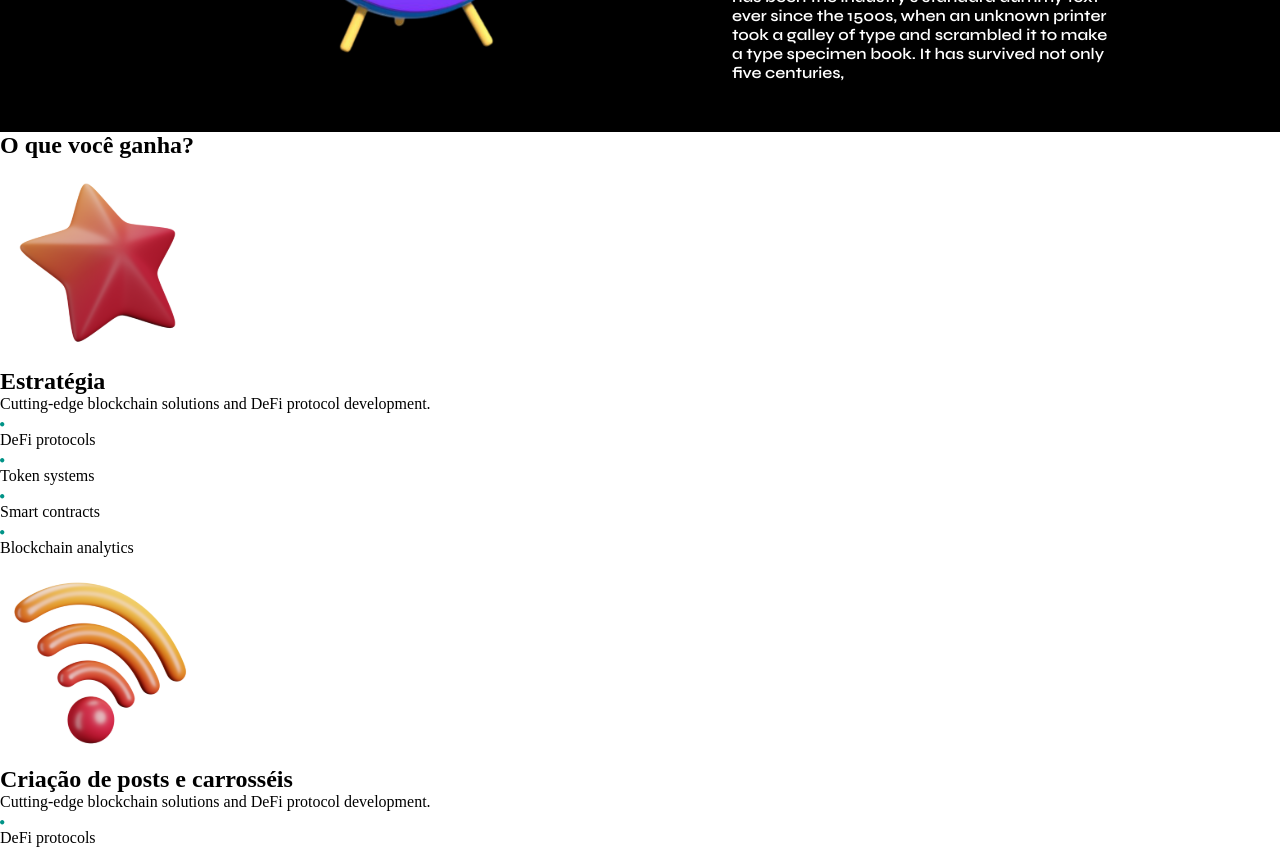
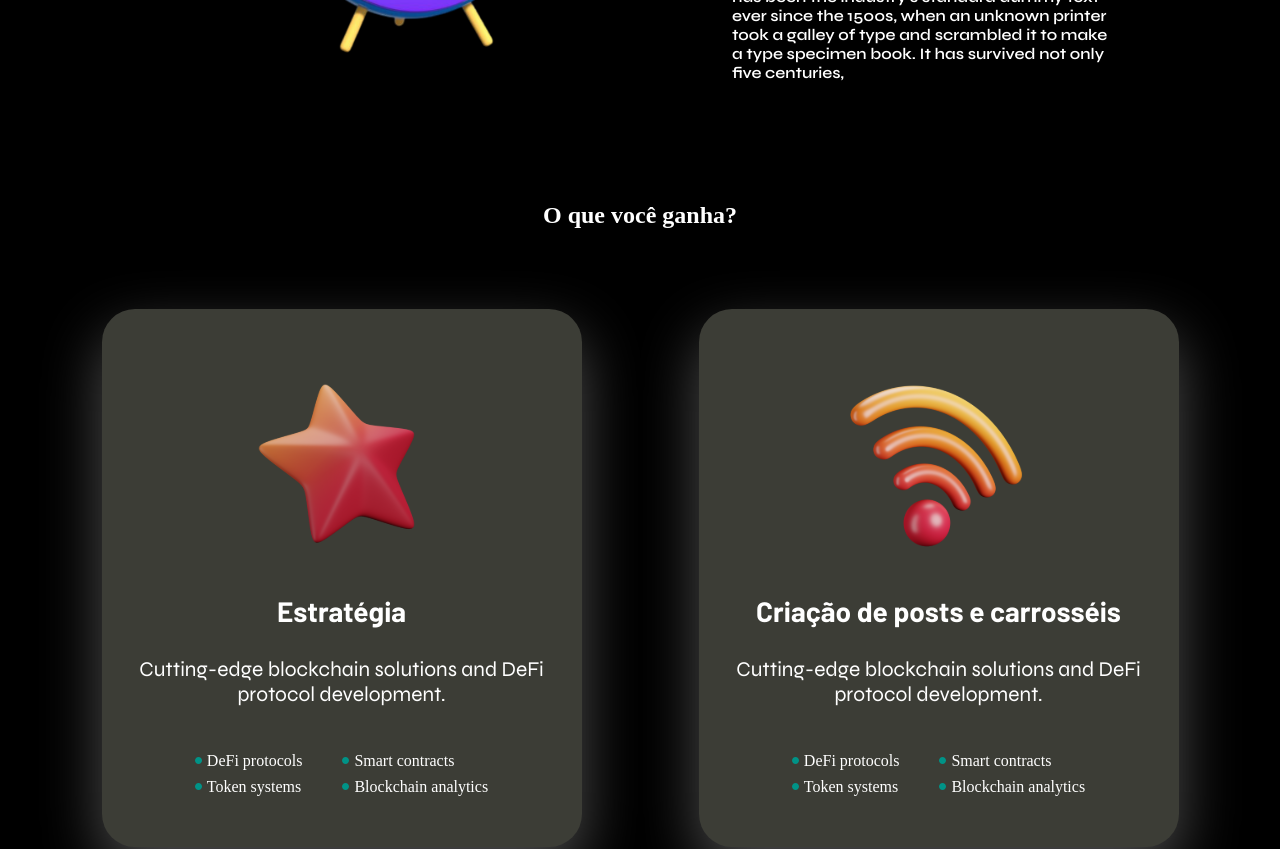
Before and after one commit to aandremeleti-hub/startmedia-frontend, a React (Vite) app: page /site in a window 1280 px wide. Shown: the part 1360-2209 px from the top of the page. Built offline with nearby package versions, Linux system fonts and the light colour scheme; a web font is replaced by a local one.

Commit message:
style: site cards section stylization

```diff
--- a/src/components/cards/card-site-primary/style.css
+++ b/src/components/cards/card-site-primary/style.css
@@ -0,0 +1,65 @@
+/* wrapper opcional, caso você queira centralizar a seção */
+.content-card-site {
+    display: flex;
+    justify-content: center;
+    align-items: center;
+}
+
+/* CARD */
+.card-site {
+    background-color: var(--color-secondary-gray);      /* fundo escuro */
+    border-radius: 33px;            /* cantos bem arredondados */
+    padding: 51px 0px;
+    text-align: center;
+    display: flex;
+    flex-direction: column;
+    align-items: center;
+    gap: 29px;
+    box-shadow: 0 24px 60px rgba(255, 255, 255, 0.3); /* sombra suave */
+}
+
+
+/* título */
+.card-site-title {
+    font-size: var(--font-headline-h3-size);
+    font-family: var(--font-title);
+    color: var(--color-secondary-white);
+}
+
+/* parágrafo */
+.card-site-text {
+    font-size: var(--font-headline-h4-size);
+    color: var(--color-secondary-white);
+    font-family: var(--font-body);
+    width: 480px;
+}
+
+/* container das listas (duas colunas) */
+.card-site-items {
+    display: flex;
+    justify-content: center;
+    gap: 40px;
+    margin-top: 16px;
+}
+
+/* cada coluna de itens */
+.card-site-column {
+    display: flex;
+    flex-direction: column;
+    gap: 8px;
+}
+
+/* cada linha "• ícone + texto" */
+.card-site-item {
+    display: flex;
+    align-items: center;
+    gap: 4px;
+    font-size: var(--font-body);
+    color: var(--color-secondary-white);
+}
+
+/* ícone da bullet */
+.card-site-item img {
+    width: 8px;
+    height: 8px;
+}
--- a/src/components/layout/site_cards_section/style.css
+++ b/src/components/layout/site_cards_section/style.css
@@ -0,0 +1,17 @@
+.site_primary_cards_section{
+    background-color: var(--color-secondary-black);
+    padding: 0px 0px 50px 0px;
+}
+
+.site_primary_cards_section h1{
+    color: var(--color-secondary-white);
+    text-align: center;
+}
+
+.container_primary_cards_site{
+    display: flex;
+    justify-content: center;
+    margin-top: 80px;
+    gap: 117px;
+
+}
--- a/src/components/layout/site_reasons_section/style.css
+++ b/src/components/layout/site_reasons_section/style.css
@@ -3,7 +3,7 @@
     flex-direction: column;
     background-color: var(--color-secondary-black);
     color: var(--color-secondary-white);
-    padding: 50px 169px 50px 169px;
+    padding: 50px 169px 120px 169px;
     gap: 60px;
     justify-content: center;
 }
```
